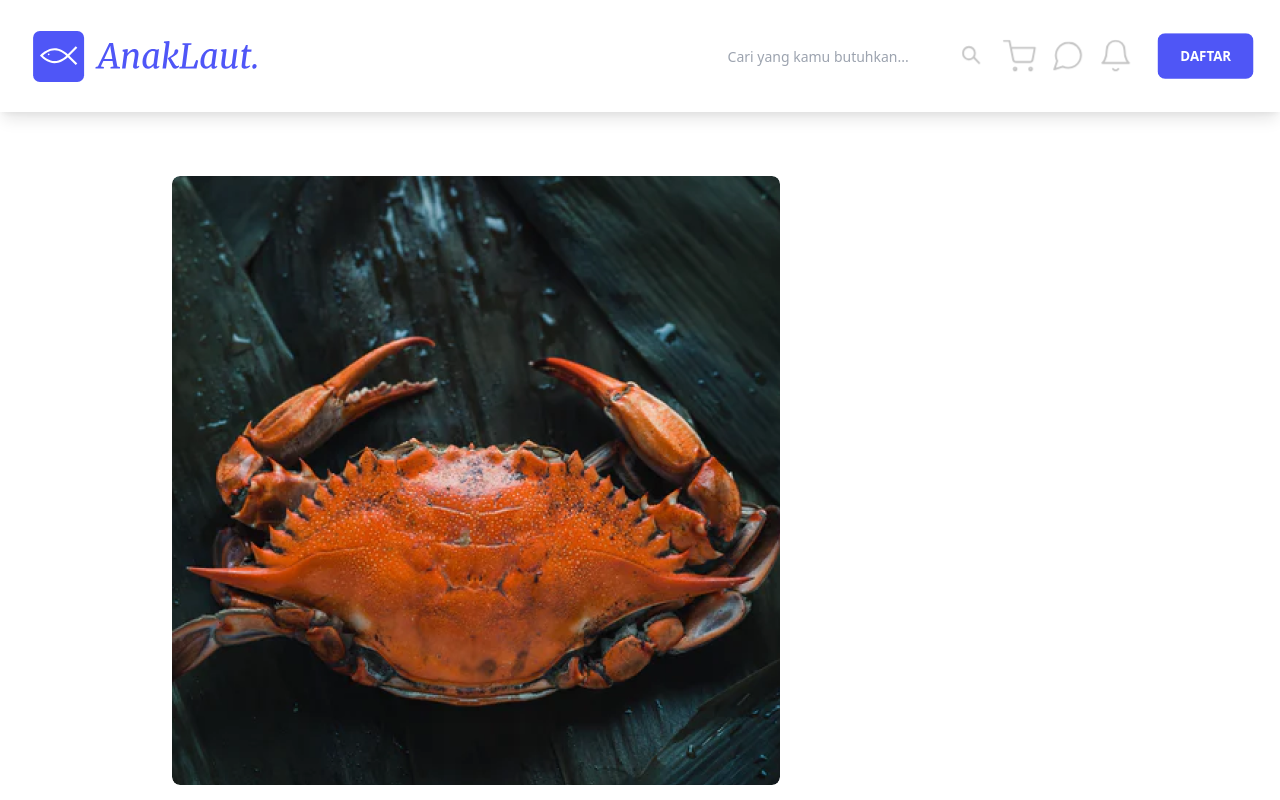
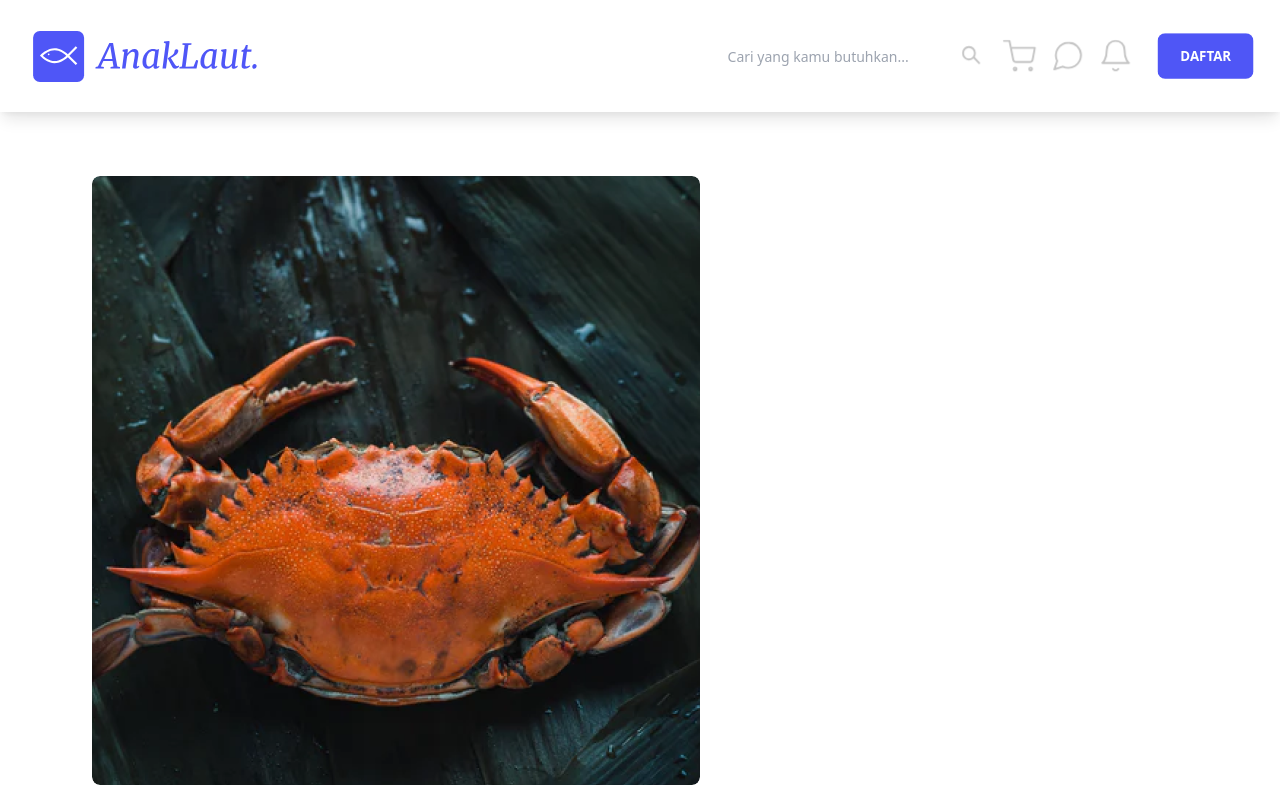
Before and after one commit to JonathanTriC/AnakLaut, a Vue app: page /Details in a window 1280 px wide. Shown: the top 800 px of the page. Built offline with nearby package versions, Linux system fonts and the light colour scheme; the HTML template or start-up script is replaced by a standard one.

Commit message:
ubah detail page + purge css

```diff
--- a/src/components/Detail.vue
+++ b/src/components/Detail.vue
@@ -7,7 +7,7 @@
 		<div class="flex-1">
 			<div class="slider">
 				<div class="preview">
-					<div class="item rounded-lg w-80 md:w-100 h-full overflow-hidden md:mx-20">
+					<div class="item rounded-lg w-80 md:w-100 h-full overflow-hidden">
 						<img
 							:src="detailsImg1"
 							alt=""
@@ -20,7 +20,7 @@
 
 		<!-- Start section kiri -->
 		<div
-			class="flex-1 md:sticky md:top-32 md:mr-48 md:px-10 md:py-6 md:h-100 mx-4 my-4 w-auto"
+			class="flex-1 md:sticky md:top-24 md:mr-48 md:px-10 md:py-6 md:h-100 mx-4 my-4 w-auto"
 		>
 			<div class="hidden md:block">
 				<h2 class="text-4xl text-blue-900 font-semibold mb-5">
--- a/src/views/Success.vue
+++ b/src/views/Success.vue
@@ -1,5 +1,5 @@
 <template>
-	<div class="success h-screen bg-gray-100">
+	<div class="success md:h-auto h-screen bg-gray-100">
 		<!-- start logo -->
 		<a href="/">
 			<div class="flex items-center justify-center w-auto py-6">
--- a/tailwind.config.js
+++ b/tailwind.config.js
@@ -1,7 +1,7 @@
 const colors = require("tailwindcss/colors");
 
 module.exports = {
-	purge: [],
+	purge: ["./public/**/*.html", "./src/**/*.vue"],
 	presets: [],
 	darkMode: false, // or 'media' or 'class'
 	theme: {
```
